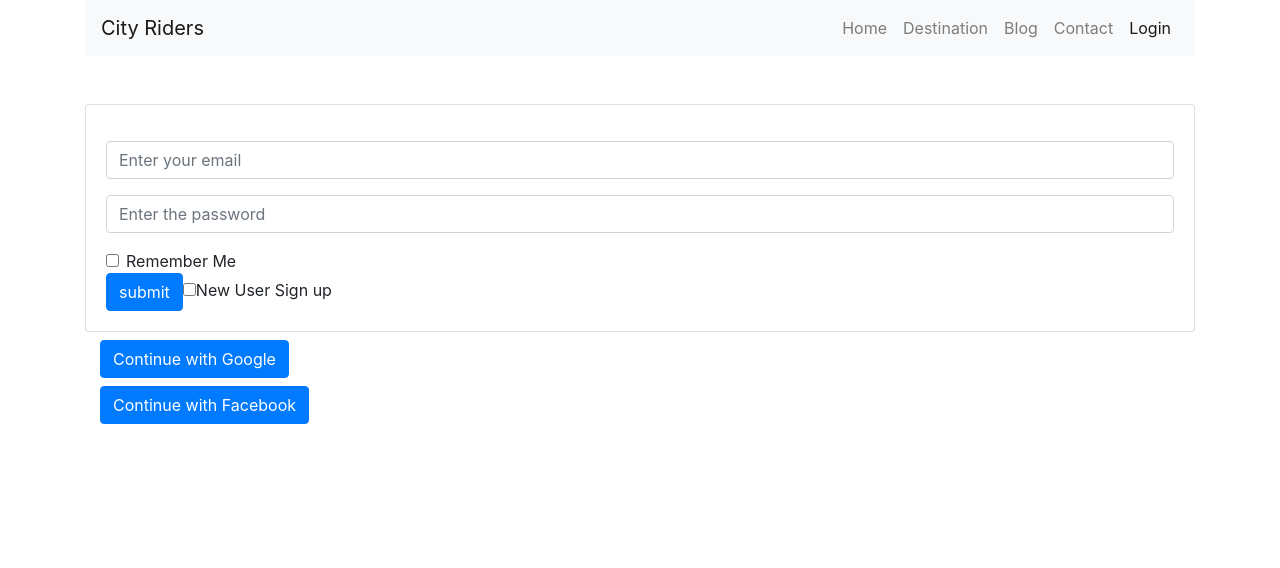
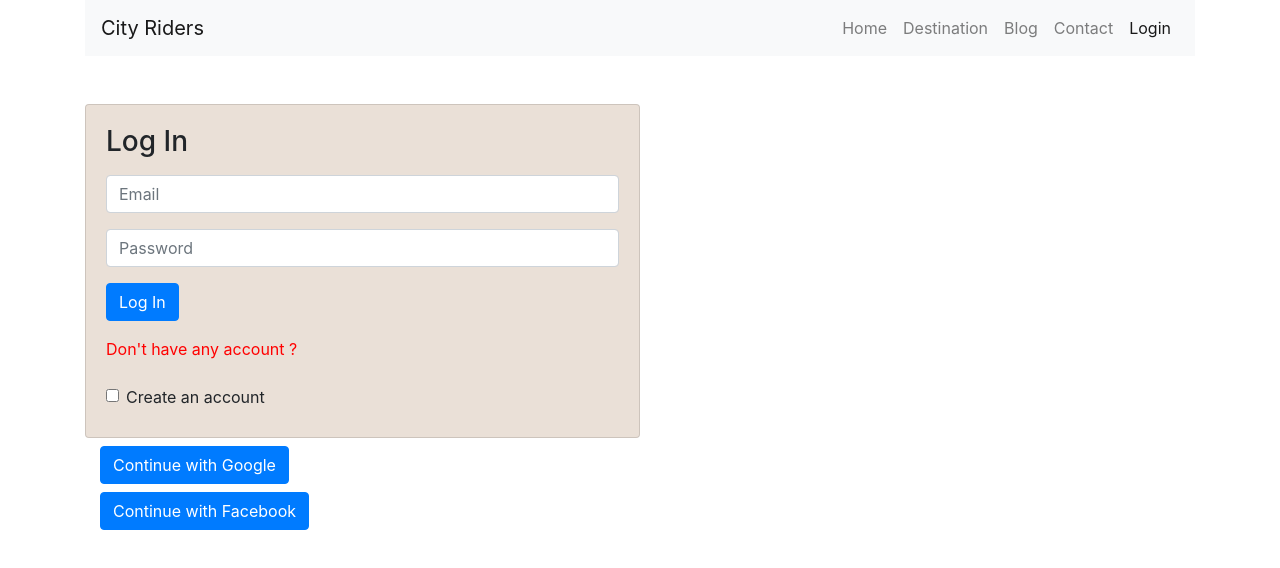
Before and after one commit to Rahat3286/CITY-RIDER, a React (Create React App) app: page /login in a window 1280 px wide. Shown: the top 568 px of the page. Built offline with nearby package versions, Linux system fonts and the light colour scheme.

Commit message:
completed some tasks

```diff
--- a/src/components/Login/Login.js
+++ b/src/components/Login/Login.js
@@ -116,6 +116,7 @@ const Login = () => {
                     newUserInfo.error = '';
                     newUserInfo.success = true;
                     setUser(newUserInfo);
+                    updateUserName(user.name);
                 })
                 .catch((error) => {
                     const newUserInfo = { ...user };
@@ -125,13 +126,14 @@ const Login = () => {
                 });
         }
 
-        if (!newUser && user.email && user.password){
+        if (!newUser && user.email && user.password) {
             firebase.auth().signInWithEmailAndPassword(user.email, user.password)
                 .then(res => {
                     const newUserInfo = { ...user };
                     newUserInfo.error = '';
                     newUserInfo.success = true;
                     setUser(newUserInfo);
+                    console.log('sign in user info', res.user);
                 })
                 .catch((error) => {
                     const newUserInfo = { ...user };
@@ -141,7 +143,20 @@ const Login = () => {
                 });
         }
 
-            e.preventDefault();
+        e.preventDefault();
+    }
+
+    const updateUserName = name => {
+        const user = firebase.auth().currentUser;
+        user.updateProfile({
+            displayName: name,
+        })
+            .then(function () {
+                console.log('user name updated successfully')
+            })
+            .catch(function (error) {
+                console.log(error)
+            });
     }
 
 
@@ -149,32 +164,34 @@ const Login = () => {
 
     return (
         <div className="container">
-            <div className="card mt-5" style={{ width: '100%' }}>
+            <div className="card mt-5" style={{ width: '50%', backgroundColor:'rgb(234, 224, 215)' }}>
                 <div className="card-body">
                     <form onSubmit={handleSubmit}>
                         <div className="form-group">
+                            <h3>{newUser ? 'Create an account' : 'Log In'}</h3>
                             {/* <label htmlFor="exampleInputEmail">Your Name</label> */}
-                            {newUser && <input type="text" name="name" className="form-control" id="exampleInputEmail" aria-describedby="emailHelp" onBlur={handleBlur} placeholder="Enter your Name" />}
+                            {newUser && <input type="text" name="name" className="form-control" id="exampleInputEmail" aria-describedby="emailHelp" onBlur={handleBlur} placeholder="Name" />}
                         </div>
                         <div className="form-group">
                             {/* <label htmlFor="exampleInputEmail">Email Address</label> */}
-                            <input type="email" name="email" className="form-control" id="exampleInputEmail" aria-describedby="emailHelp" onBlur={handleBlur} placeholder="Enter your email" required />
+                            <input type="email" name="email" className="form-control" id="exampleInputEmail" aria-describedby="emailHelp" onBlur={handleBlur} placeholder="Email" required />
                         </div>
                         <div className="form-group">
                             {/* <label htmlFor="exampleInputPassword">Password</label> */}
-                            <input type="password" name="password" className="form-control" id="exampleInputPassword" onBlur={handleBlur} placeholder="Enter the password" required />
+                            <input type="password" name="password" className="form-control" id="exampleInputPassword" onBlur={handleBlur} placeholder="Password" required />
+                            <input type="submit" className="btn btn-primary mt-3" value={newUser ? 'Create an account' : 'Log In'} />
                         </div>
                         <p style={{ color: "red" }}>{user.error}</p>
                         {
-                            user.success && <p style={{ color: "green" }}>User {newUser? 'Created' : 'Logged In'} Successfully</p>
+                            user.success && <p style={{ color: "green" }}>User {newUser ? 'Created' : 'Logged In'} Successfully</p>
                         }
+                        <div className="form-group">
+                            <label htmlFor="" style={{ color: 'red' }}>Don't have any account ?</label><br />
+                        </div>
                         <div className="form-check">
-                            <input type="checkbox" className="form-check-input" id="exampleCheck" />
-                            <label className="form-check-label" htmlFor="exampleCheck">Remember Me</label>
+                            <input type="checkbox" className="form-check-input" onChange={() => setNewUser(!newUser)} name="newUser" id="exampleCheck" />
+                            <label htmlFor="">Create an account</label>
                         </div>
-                        <input className="btn btn-primary" type="submit" value="submit" />
-                        <input type="checkbox" onChange={() => setNewUser(!newUser)} name="newUser" id="" />
-                        <label>New User Sign up</label>
                     </form>
                 </div>
             </div>
```
